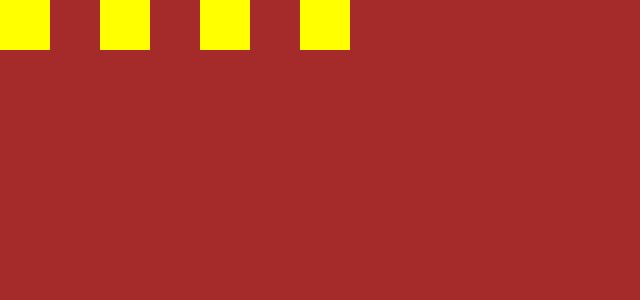
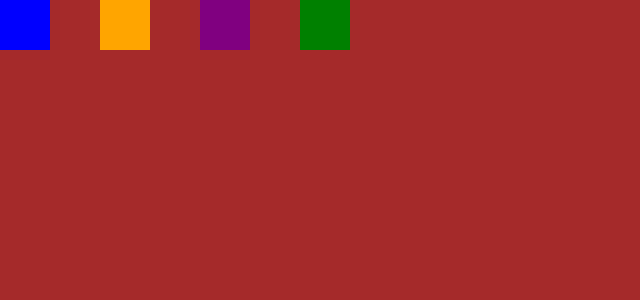
Before and after one commit to aiacuone/Multi-Range-Slider, a React (Create React App) app: page / in a window 1280 px wide. Shown: the top 300 px of the page, without its empty margins (0-640 px from the left). Built offline with nearby package versions, Linux system fonts and the light colour scheme.

Commit message:
minor changes and styling

```diff
--- a/src/Draggable.js
+++ b/src/Draggable.js
@@ -43,13 +43,12 @@ export default function Draggable() {
         }
     })
 
-
     return (
         <div class='draggable' onMouseMove={handleMouseOver}>
-            <div class='box 1' style={{left:boxes[1].x+'px',top:boxes[1].y+'px'}} onMouseDown={()=>handleMouseDown(1)} onMouseUp={()=>handleMouseUp(1)}/>
-            <div class='box 2' style={{left:boxes[2].x+'px',top:boxes[2].y+'px'}} onMouseDown={()=>handleMouseDown(2)} onMouseUp={()=>handleMouseUp(2)}/>
-            <div class='box 3' style={{left:boxes[3].x+'px',top:boxes[3].y+'px'}} onMouseDown={()=>handleMouseDown(3)} onMouseUp={()=>handleMouseUp(3)}/>
-            <div class='box 4' style={{left:boxes[4].x+'px',top:boxes[4].y+'px'}} onMouseDown={()=>handleMouseDown(4)} onMouseUp={()=>handleMouseUp(4)}/>
+            <div class='box 1' style={{background:'blue',left:boxes[1].x+'px',top:boxes[1].y+'px'}} onMouseDown={()=>handleMouseDown(1)} onMouseUp={()=>handleMouseUp(1)}/>
+            <div class='box 2' style={{background:'orange',left:boxes[2].x+'px',top:boxes[2].y+'px'}} onMouseDown={()=>handleMouseDown(2)} onMouseUp={()=>handleMouseUp(2)}/>
+            <div class='box 3' style={{background:'purple',left:boxes[3].x+'px',top:boxes[3].y+'px'}} onMouseDown={()=>handleMouseDown(3)} onMouseUp={()=>handleMouseUp(3)}/>
+            <div class='box 4' style={{background:'green',left:boxes[4].x+'px',top:boxes[4].y+'px'}} onMouseDown={()=>handleMouseDown(4)} onMouseUp={()=>handleMouseUp(4)}/>
         </div>
     )
 }
--- a/src/draggable.css
+++ b/src/draggable.css
@@ -8,7 +8,6 @@
 .box{
     height: 50px;
     width: 50px;
-    background: yellow;
     position: absolute;
     cursor: pointer;
     /* margin-bottom: 50px;
```
